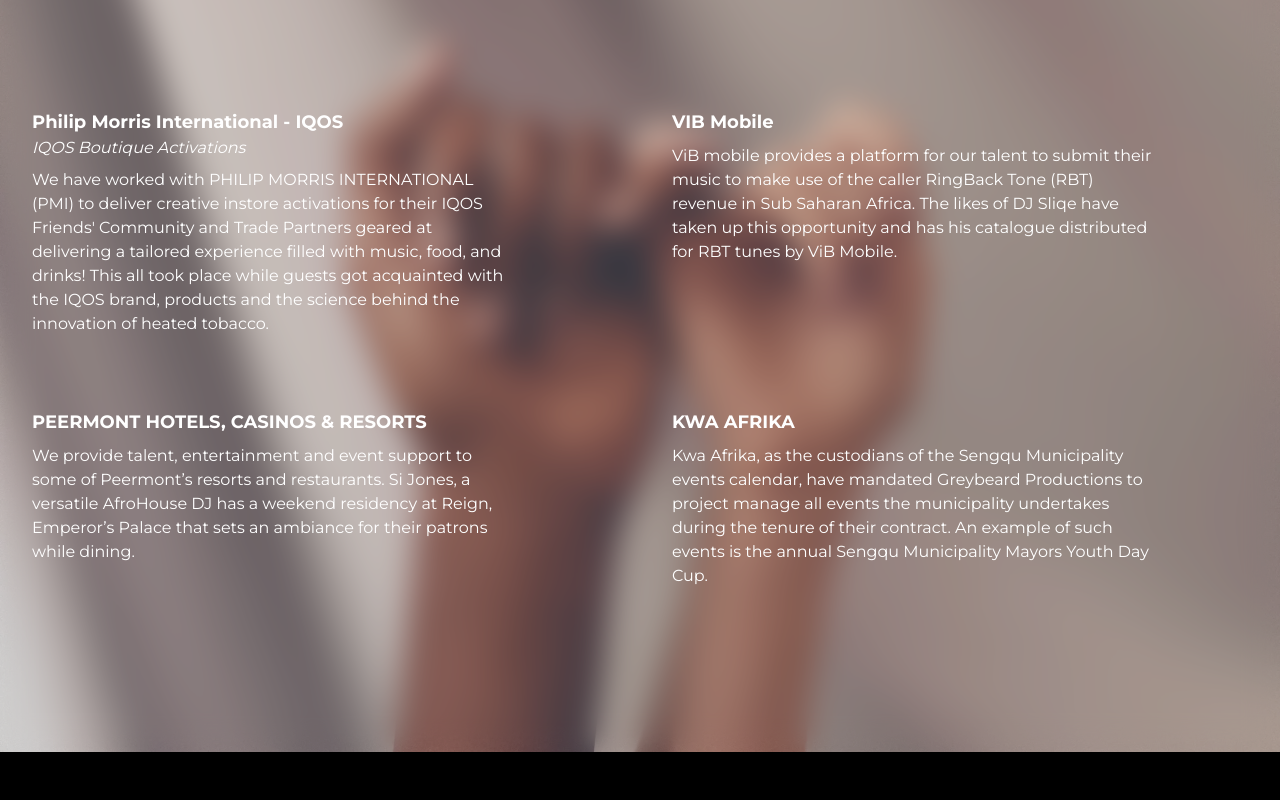
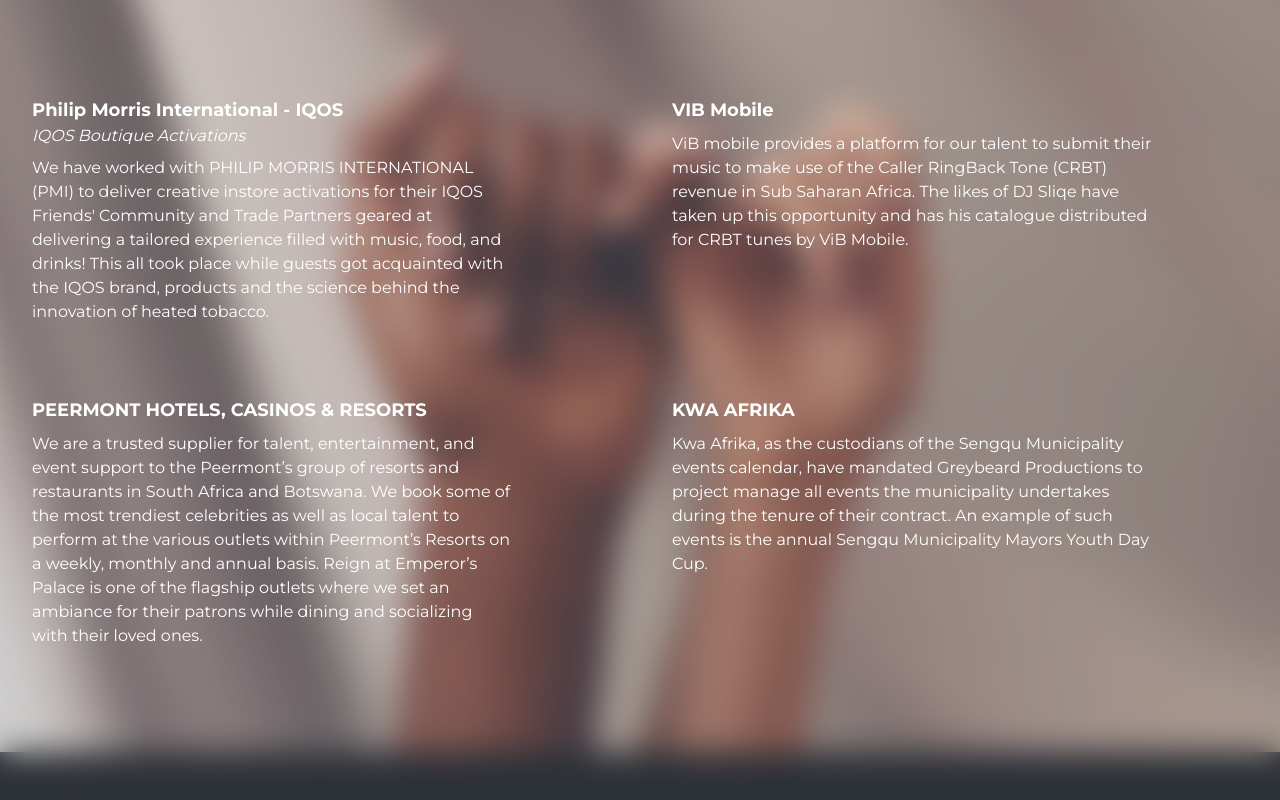
Before and after one commit to PhilaniNcube/greybeard, a Next.js app: page /clients in a window 1280 px wide. Shown: the part 848-1648 px from the top of the page. Before the commit the page ends 1600 px from the top, so only its background shows below. Built offline with nearby package versions, Linux system fonts and the light colour scheme.

Commit message:
Update descriptions in clients-grid.tsx

```diff
--- a/app/clients/_components/clients-grid.tsx
+++ b/app/clients/_components/clients-grid.tsx
@@ -11,12 +11,12 @@
 	{
 		name: "VIB Mobile",
 		description:
-			"ViB mobile provides a platform for our talent to submit their music to make use of the caller RingBack Tone (RBT) revenue in Sub Saharan Africa. The likes of DJ Sliqe have taken up this opportunity and has his catalogue distributed for RBT tunes by ViB Mobile.",
+			"ViB mobile provides a platform for our talent to submit their music to make use of the Caller RingBack Tone (CRBT) revenue in Sub Saharan Africa. The likes of DJ Sliqe have taken up this opportunity and has his catalogue distributed for CRBT tunes by ViB Mobile.",
 	},
 	{
 		name: "PEERMONT HOTELS, CASINOS & RESORTS",
 		description:
-			"We provide talent, entertainment and event support to some of Peermont’s resorts and restaurants. Si Jones, a versatile AfroHouse DJ has a weekend residency at Reign, Emperor’s Palace that sets an ambiance for their patrons while dining.",
+			"We are a trusted supplier for talent, entertainment, and event support to the Peermont’s group of resorts and restaurants in South Africa and Botswana. We book some of the most trendiest celebrities as well as local talent to perform at the various outlets within Peermont’s Resorts on a weekly, monthly and annual basis. Reign at Emperor’s Palace is one of the flagship outlets where we set an ambiance for their patrons while dining and socializing with their loved ones.",
 	},
 	{
 		name: "KWA AFRIKA",
```
